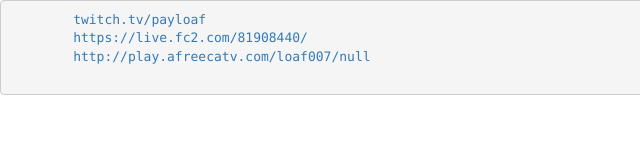
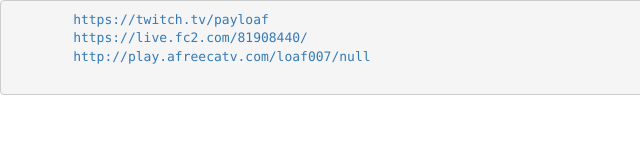
Before and after one commit to negotiable/contingency, a plain HTML site: page index.html in a window 1280 px wide. Shown: the full height of the page, 0-640 px from the left. Drawn offline with nearby package versions, Linux system fonts and the light colour scheme.

Commit message:
Add files via upload

```diff
--- a/index.html
+++ b/index.html
@@ -10,7 +10,7 @@
     </head>
     <body>
     <pre>
-        <a href="https://twitch.tv/payloaf">twitch.tv/payloaf</a>
+        <a href="https://twitch.tv/payloaf">https://twitch.tv/payloaf</a>
         <a href="https://live.fc2.com/81908440/">https://live.fc2.com/81908440/</a>
         <a href="http://play.afreecatv.com/loaf007/null">http://play.afreecatv.com/loaf007/null</a>
     </pre>
```
